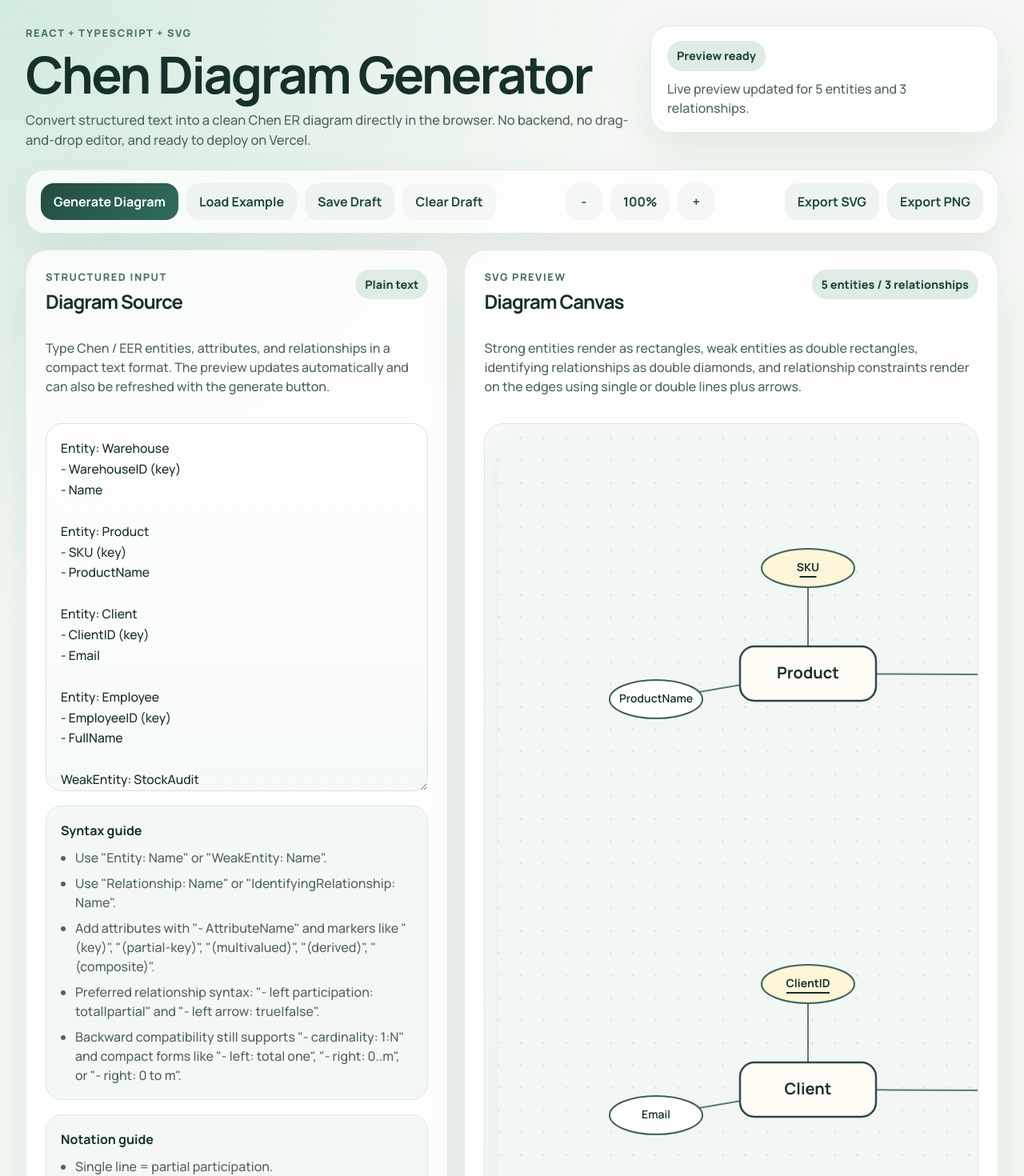
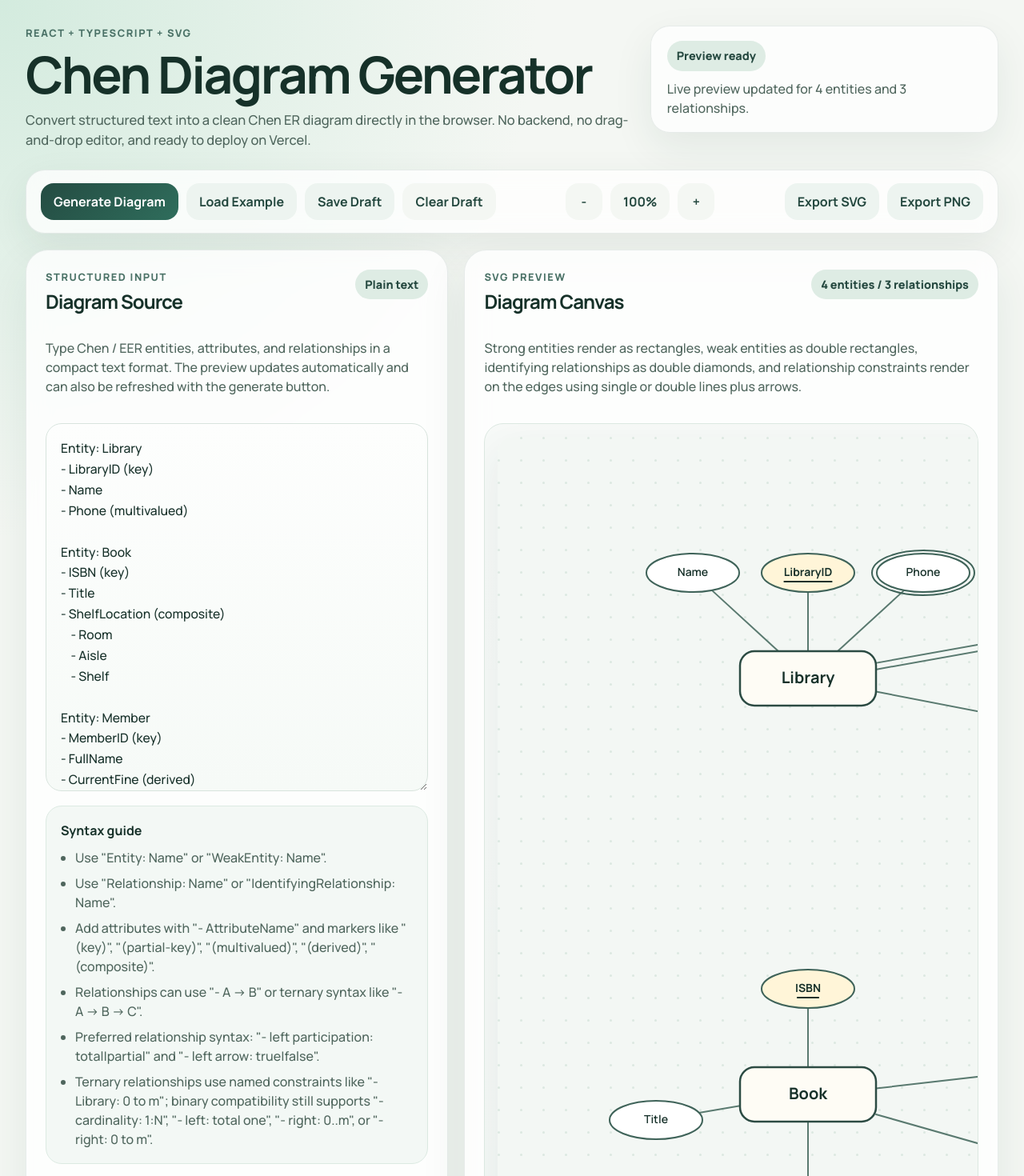
Before and after one commit to xuboxia/ER-diagram-drawer, a React (Vite) app: page / in a window 1280 px wide. Shown: the top 1470 px of the page at 80% size. Built offline with nearby package versions, Linux system fonts and the light colour scheme.

Commit message:
change default example input

```diff
--- a/src/components/TextInputPanel.tsx
+++ b/src/components/TextInputPanel.tsx
@@ -7,8 +7,9 @@ const syntaxLines = [
   'Use "Entity: Name" or "WeakEntity: Name".',
   'Use "Relationship: Name" or "IdentifyingRelationship: Name".',
   'Add attributes with "- AttributeName" and markers like "(key)", "(partial-key)", "(multivalued)", "(derived)", "(composite)".',
+  'Relationships can use "- A -> B" or ternary syntax like "- A -> B -> C".',
   'Preferred relationship syntax: "- left participation: total|partial" and "- left arrow: true|false".',
-  'Backward compatibility still supports "- cardinality: 1:N" and compact forms like "- left: total one", "- right: 0..m", or "- right: 0 to m".',
+  'Ternary relationships use named constraints like "- Library: 0 to m"; binary compatibility still supports "- cardinality: 1:N", "- left: total one", "- right: 0..m", or "- right: 0 to m".',
 ];
 
 const notationLines = [
@@ -46,7 +47,7 @@ export function TextInputPanel({ value, onChange }: TextInputPanelProps) {
         value={value}
         onChange={(event) => onChange(event.target.value)}
         placeholder={
-          'Relationship: EnrolledIn\n- Student -> Course\n- left participation: total\n- left arrow: false\n- right participation: partial\n- right arrow: true'
+          'Relationship: Borrows\n- Library -> Book -> Member\n- Library: 0 to m\n- Book: 0 to m\n- Member: 0 to m\n- BorrowedOn'
         }
         aria-label="Chen diagram source input"
       />
--- a/src/data/exampleInput.ts
+++ b/src/data/exampleInput.ts
@@ -1,36 +1,39 @@
-export const EXAMPLE_INPUT = `Entity: Warehouse
-- WarehouseID (key)
+export const EXAMPLE_INPUT = `Entity: Library
+- LibraryID (key)
 - Name
+- Phone (multivalued)
 
-Entity: Product
-- SKU (key)
-- ProductName
+Entity: Book
+- ISBN (key)
+- Title
+- ShelfLocation (composite)
+    - Room
+    - Aisle
+    - Shelf
 
-Entity: Client
-- ClientID (key)
-- Email
+Entity: Member
+- MemberID (key)
+- FullName
+- CurrentFine (derived)
 
-Entity: Employee
-- EmployeeID (key)
-- FullName
+WeakEntity: Loan
+- LoanNumber (partial-key)
+- DueDate
+- ReturnDate
 
-WeakEntity: StockAudit
-- AuditDate (partial-key)
-- Notes
+Relationship: Holds
+- Library -> Book
+- left: 1 to m
+- right: 0 to m
 
-Relationship: Stores
-- Warehouse -> Product -> Client
-- Warehouse: 0 to m
-- Product: 0 to m
-- Client: 0 to m
-- Quantity
+Relationship: Borrows
+- Library -> Book -> Member
+- Library: 0 to m
+- Book: 0 to m
+- Member: 0 to m
+- BorrowedOn
 
-Relationship: Has
-- Warehouse -> Employee
-- left: 1 to m
-- right: 0 to 1
-
-IdentifyingRelationship: AuditedIn
-- Warehouse -> StockAudit
+IdentifyingRelationship: Records
+- Member -> Loan
 - left: 0 to m
 - right: 1 to 1`;
```
Also changed, not shown: 1 other file (tests, documents, lock files or other folders).
